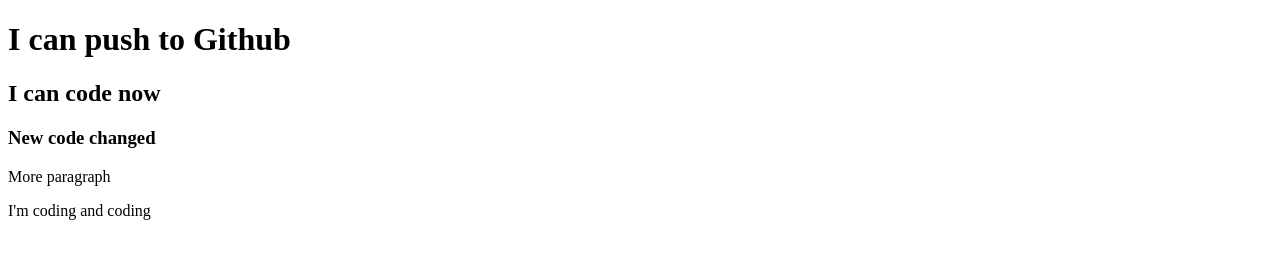
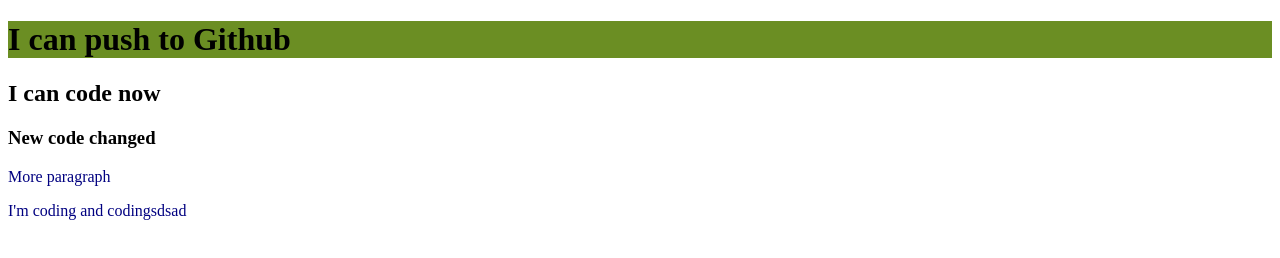
Before and after one commit to AdnanMahmud023/SecondDay-repo, a plain HTML site: page index.html in a window 1280 px wide. Drawn offline with Linux system fonts and the light colour scheme.

Commit message:
styles chanedd

```diff
--- a/index.html
+++ b/index.html
@@ -5,12 +5,13 @@
     <meta http-equiv="X-UA-Compatible" content="IE=edge">
     <meta name="viewport" content="width=device-width, initial-scale=1.0">
     <title>My Second Github Repo</title>
+    <link rel="stylesheet" href="style.css">
 </head>
 <body>
     <h1>I can push to Github</h1>
     <h2>I can code now</h2>
     <h3>New code changed</h3>
     <p>More paragraph</p>
-    <p>I'm coding and coding</p>
+    <p>I'm coding and codingsdsad</p>
 </body>
 </html>
--- a/style.css
+++ b/style.css
@@ -1,3 +1,6 @@
 p{
     color: navy;
 }
+h1{
+    background-color: olivedrab;
+}
```
